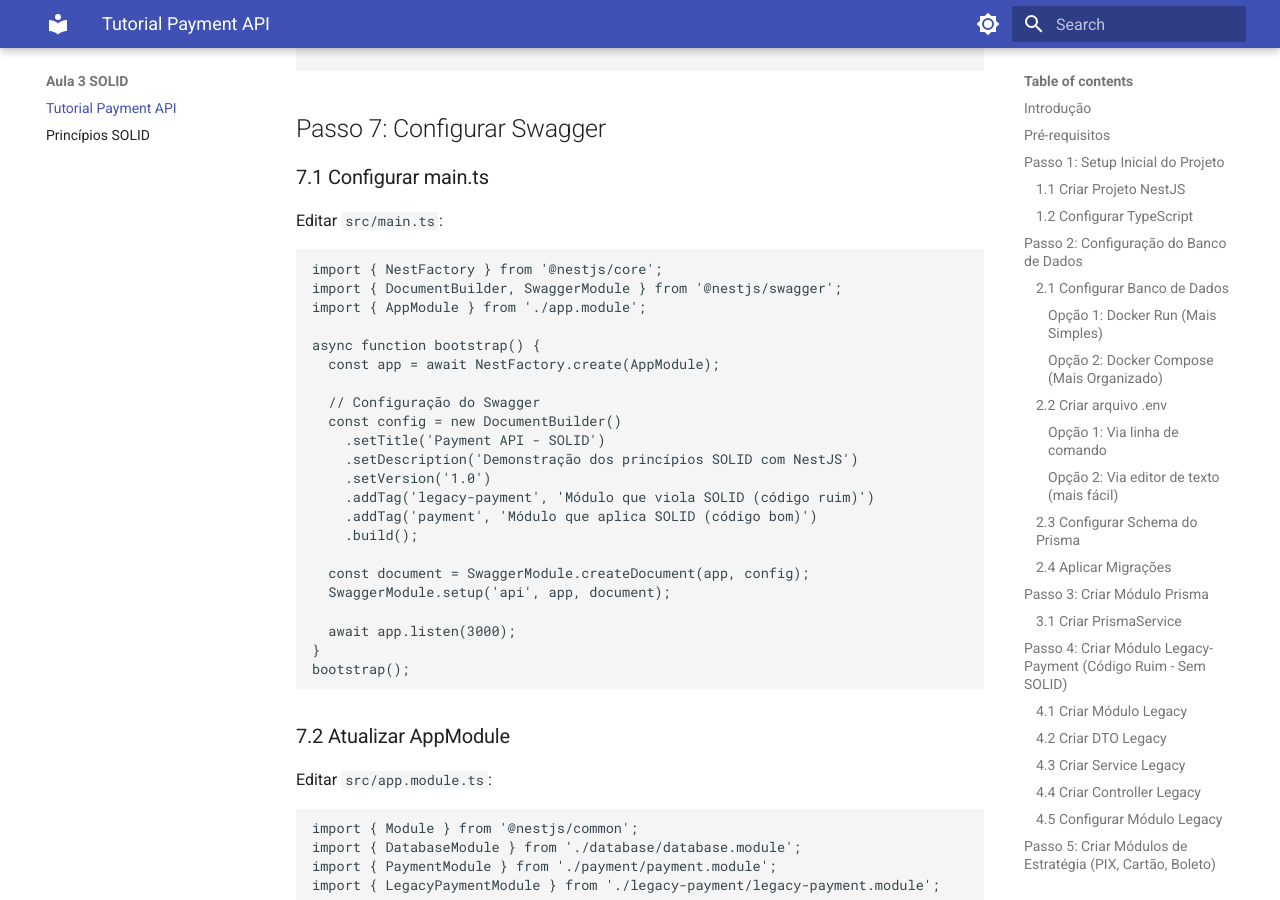
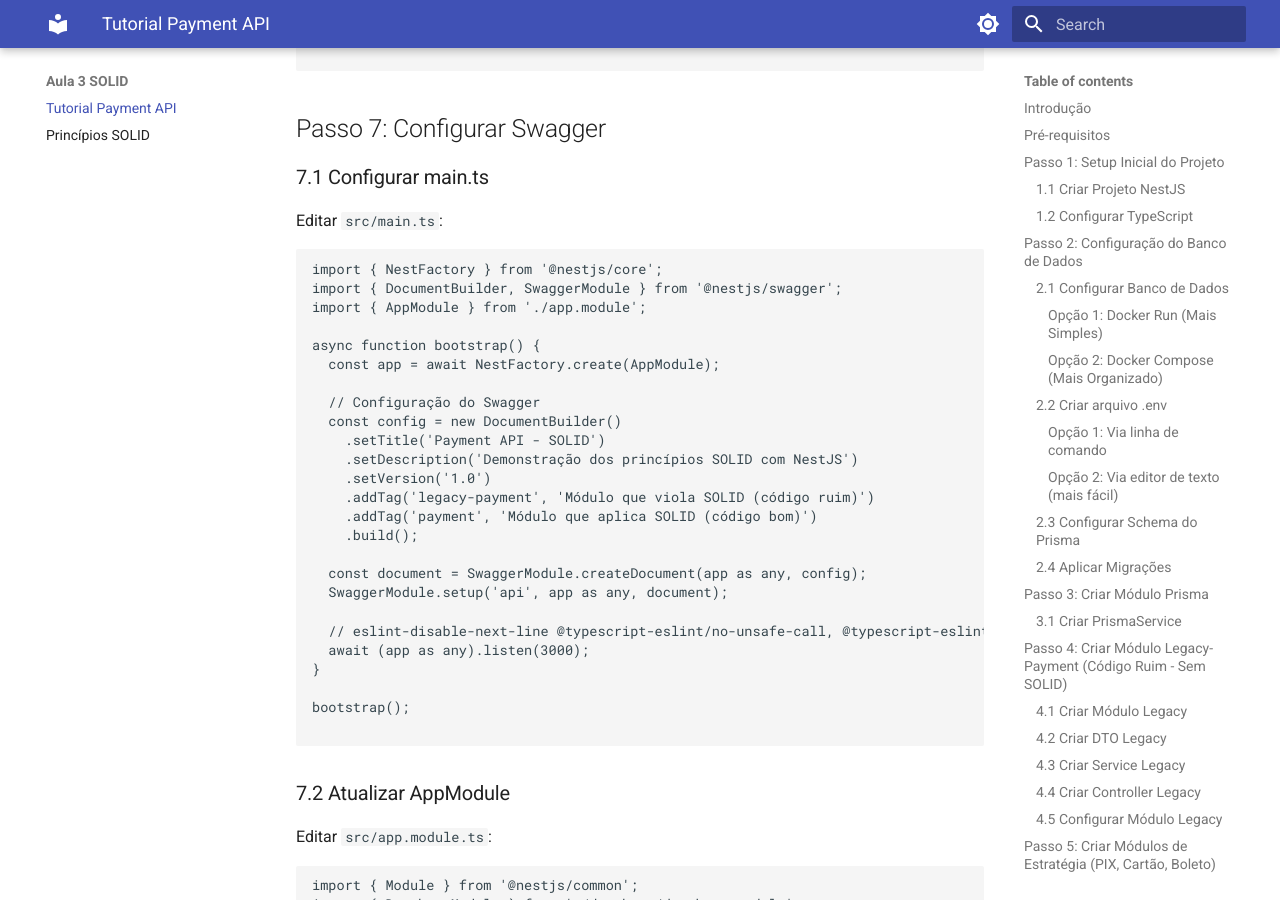
Before and after one commit to BrunoManica/upf-apis, an MkDocs documentation site: the page built from docs/aula3/tutorial-payment-api.md, in a window 1280 px wide and 900 px high, scrolled down 23353 px. Built offline with MkDocs 1.6.1 and Material for MkDocs 9.7.7, drawn with Linux system fonts in a browser that asks for light colours.

Commit message:
Corrige erros de tipo no Swagger
Realiza type casting para corrigir erros de tipo
ao configurar o Swagger e o listener do app.

````diff
--- a/docs/aula3/tutorial-payment-api.md
+++ b/docs/aula3/tutorial-payment-api.md
@@ -1218,12 +1218,15 @@ async function bootstrap() {
     .addTag('payment', 'Módulo que aplica SOLID (código bom)')
     .build();
 
-  const document = SwaggerModule.createDocument(app, config);
-  SwaggerModule.setup('api', app, document);
+  const document = SwaggerModule.createDocument(app as any, config);
+  SwaggerModule.setup('api', app as any, document);
 
-  await app.listen(3000);
+  // eslint-disable-next-line @typescript-eslint/no-unsafe-call, @typescript-eslint/no-unsafe-member-access
+  await (app as any).listen(3000);
 }
+
 bootstrap();
+
 ```
 
 ### 7.2 Atualizar AppModule
````
